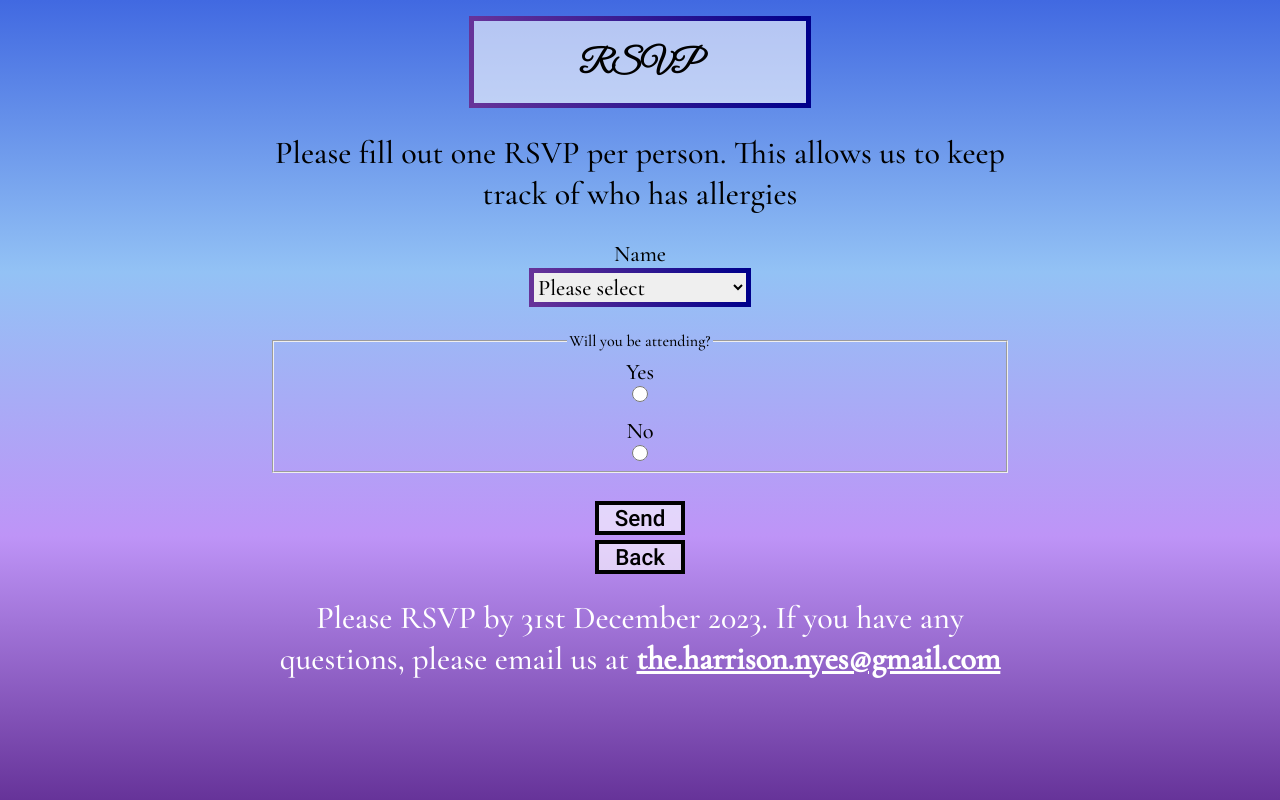
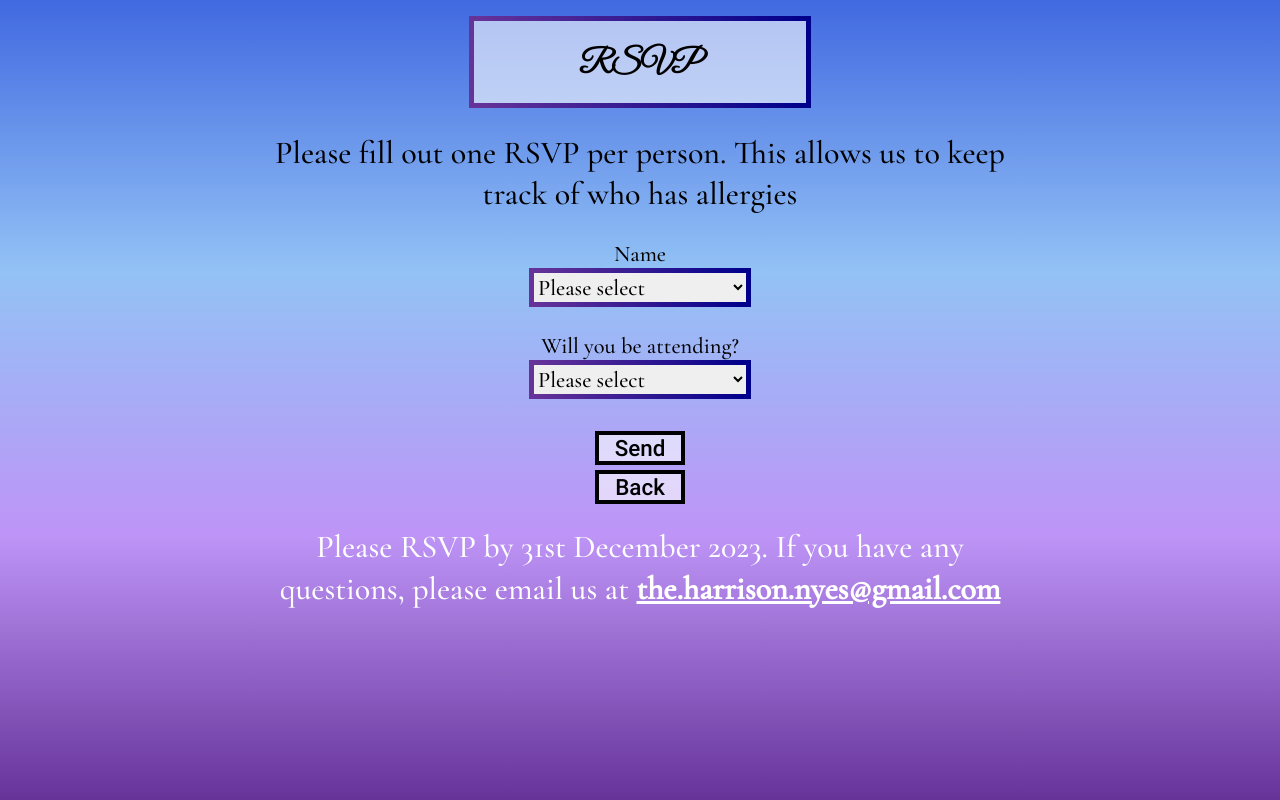
Before and after one commit to Abibubble/harrison-nye, a React (Create React App) app: page /rsvp in a window 1280 px wide. Built offline with nearby package versions, Linux system fonts and the light colour scheme.

Commit message:
wip: Update rsvp form

```diff
--- a/src/components/rsvp-form.js
+++ b/src/components/rsvp-form.js
@@ -3,18 +3,22 @@ import { useNavigate } from 'react-router-dom'
 import styled from 'styled-components'
 import styles from '../styles/styles'
 import emailjs from '@emailjs/browser'
-
 import SubmitButton from './submit-button'
-
 import guestList from '../data/guest-list'
 
 export default function RsvpForm() {
+  const [guestAttending, setGuestAttending] = useState(false)
+
   const form = useRef()
   const navigate = useNavigate()
 
-  const sendEmail = e => {
-    e.preventDefault()
+  function handleAttendingChange(event) {
+    const attending = event.target.value === 'yes'
+    setGuestAttending(attending)
+  }
 
+  function sendEmail(event) {
+    event.preventDefault()
     emailjs
       .sendForm(
         'rsvp_service',
@@ -35,46 +39,23 @@ export default function RsvpForm() {
       )
   }
 
-  const [guestAttending, setGuestAttending] = useState(false)
-
-  function toggleGuestAttending(attending) {
-    return () => {
-      setGuestAttending(attending)
-    }
-  }
-
-  const sortedGuestList = guestList.sort()
-
   return (
     <form ref={form} onSubmit={sendEmail}>
       <Label for='user_name'>Name</Label>
       <Select name='user_name' id='user_name'>
         <option value=''>Please select</option>
-        {sortedGuestList.map(guest => (
-          <option value={guest}>{guest}</option>
+        {guestList.map(guest => (
+          <option key={guest} value={guest}>
+            {guest}
+          </option>
         ))}
       </Select>
-      <fieldset>
-        <legend>Will you be attending?</legend>
-        <RsvpSection>
-          <Label for='yes'>Yes</Label>
-          <Input
-            type='radio'
-            name='rsvp'
-            id='yes'
-            value='Yes'
-            onClick={toggleGuestAttending(true)}
-          />
-          <Label for='no'>No</Label>
-          <Input
-            type='radio'
-            name='rsvp'
-            id='no'
-            value='No'
-            onClick={toggleGuestAttending(false)}
-          />
-        </RsvpSection>
-      </fieldset>
+      <Label htmlFor='attending'>Will you be attending?</Label>
+      <Select name='attending' id='attending' onChange={handleAttendingChange}>
+        <option value=''>Please select</option>
+        <option value='yes'>Yes</option>
+        <option value='no'>No</option>
+      </Select>
       {guestAttending && (
         <>
           <Label for='user_email'>Email</Label>
@@ -159,13 +140,6 @@ const Select = styled.select`
   }
 `
 
-const RsvpSection = styled.div`
-  display: grid;
-  grid-template-rows: 1fr 1fr;
-  width: 50%;
-  margin: 0 auto;
-`
-
 const Textarea = styled.textarea`
   width: 75%;
   max-width: 300px;
```
